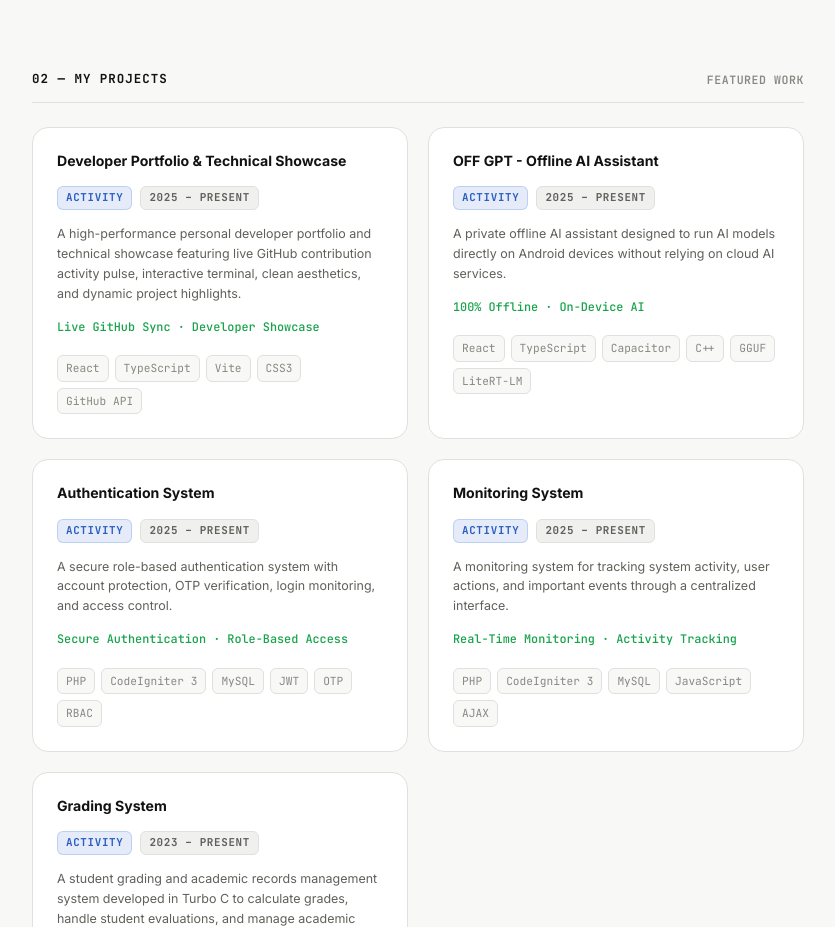
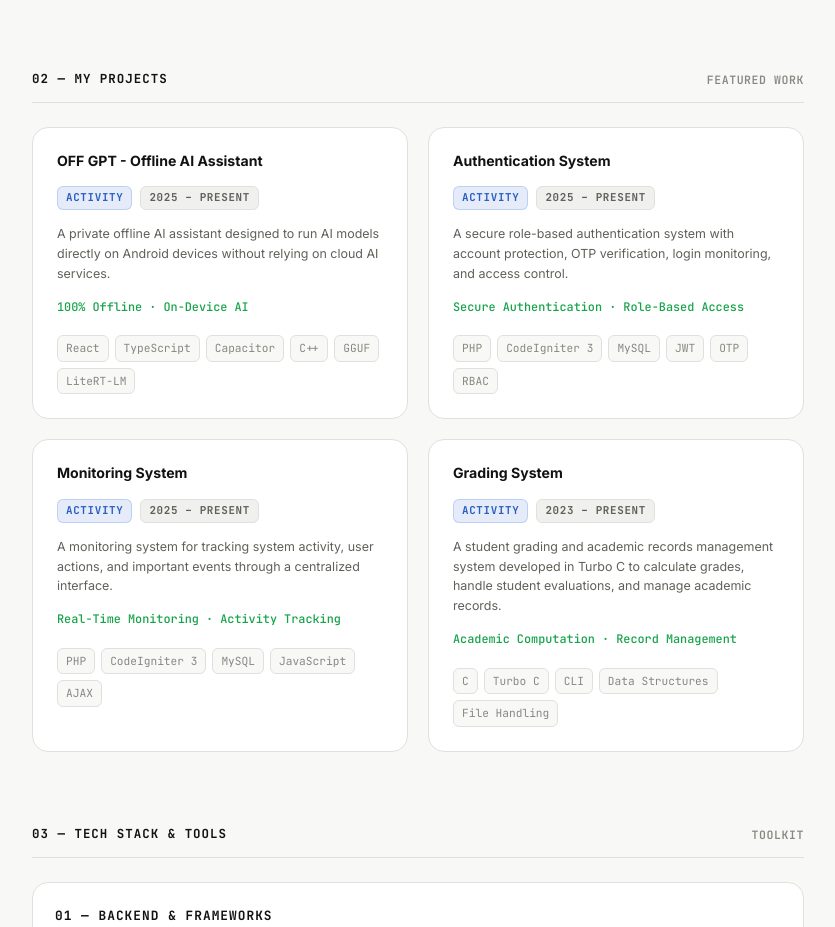
Before and after one commit to kitzroca/portfolio, a React (Vite) app: page / in a window 1280 px wide. Shown: the part 800-1727 px from the top of the page, without its empty margins (420-1255 px from the left). Built offline with nearby package versions, Linux system fonts and the light colour scheme; no server answers; the database is empty.

Commit message:
chore: remove portfolio project from featured projects

```diff
--- a/src/data/portfolioData.ts
+++ b/src/data/portfolioData.ts
@@ -90,17 +90,6 @@ export const initialPortfolioData: PortfolioData = {
     section_header: '02 — MY PROJECTS',
     nav_badge: 'FEATURED WORK',
     items: [
-      {
-        title: 'Developer Portfolio & Technical Showcase',
-        period: '2025 – PRESENT',
-        badge: 'Activity',
-        description:
-          'A high-performance personal developer portfolio and technical showcase featuring live GitHub contribution activity pulse, interactive terminal, clean aesthetics, and dynamic project highlights.',
-        tech: ['React', 'TypeScript', 'Vite', 'CSS3', 'GitHub API'],
-        stats: 'Live GitHub Sync · Developer Showcase',
-        live_url: '#',
-        github_url: 'https://github.com/kitzroca/portfolio',
-      },
       {
         title: 'OFF GPT - Offline AI Assistant',
         period: '2025 – PRESENT',
```
